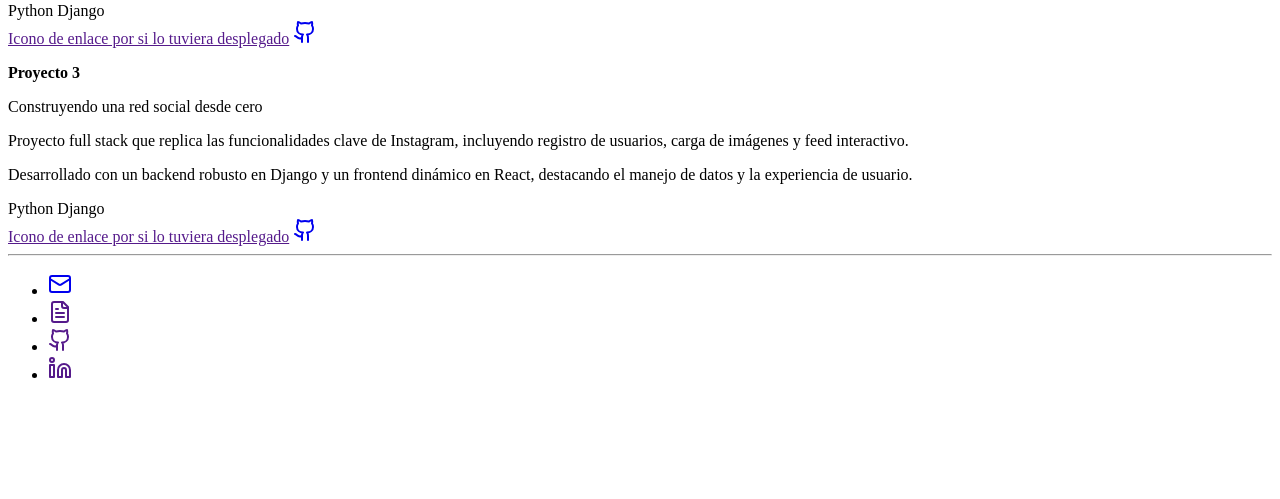
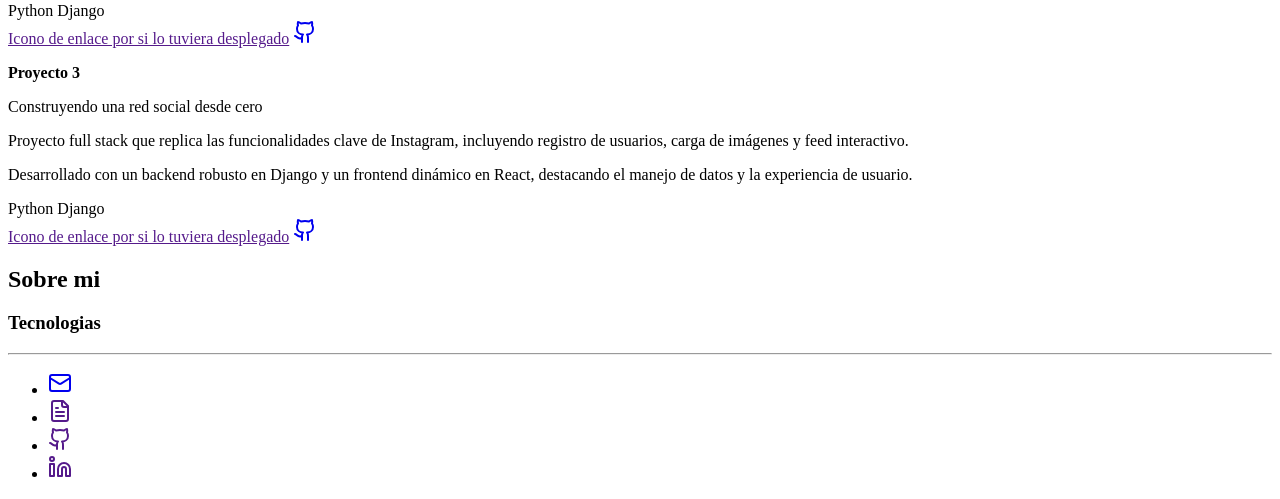
Before and after one commit to KevinRojasZh/portfolio-project, a Python web app: template portafolio/templates/core/home.html in a window 1280 px wide. Shown: the part 674-1173 px from the top of the page. Before the commit the page ends 1052 px from the top, so only its background shows below. Run offline with Jinja, Linux system fonts and the light colour scheme; the template is opened without the code that fills it, so the values that code supplies are empty.

Commit message:
modifying files

```diff
--- a/portafolio/templates/core/home.html
+++ b/portafolio/templates/core/home.html
@@ -52,11 +52,7 @@
                     </nav>
                 </div>
             </article>
-        <!--  <article>
-                <h2>Sobre mi</h2>
-                <p>{{developer.descripcion}}</p>
-            </article>
-        </section>-->
+
         <hr>
     </header>
 {% endblock header %}
@@ -114,12 +110,20 @@
                         </a>
             </article>
         </section>
+        <section>
+            <article>
+                <h2>Sobre mi</h2>
+                <p>{{developer.descripcion}}</p>
+                <h3>Tecnologias</h3>
+                {% for tecnologia in tecnologias %}
+                    <p >{{tecnologia}}</p>
+                {% endfor %}
+            </article>
+        </section>
+        </section>
 
-        <aside>
-            <article></article>
-            <article></article>
-            <article></article>
-        </aside>
+
+
         <hr>
     </main>
 {% endblock main %}
@@ -163,7 +167,3 @@
     </nav>
 </footer>
 {% endblock footer %}
-
-
-
-<
--- a/portafolio/views.py
+++ b/portafolio/views.py
@@ -10,5 +10,7 @@ class HomeView(TemplateView):
         # Call the base implementation first to get a context
         context = super().get_context_data(**kwargs)
         # Add in a QuerySet of all the books
-        context["developer"] = Developer.objects.get(id=1)  # Obtiene el objeto con id=1
+        context["developer"] = Developer.objects.get(id=1)
+        developer = Developer.objects.get(id=1) # Obtiene el objeto con id=1
+        context["tecnologias"] = developer.tecnologias.all()
         return context
```
